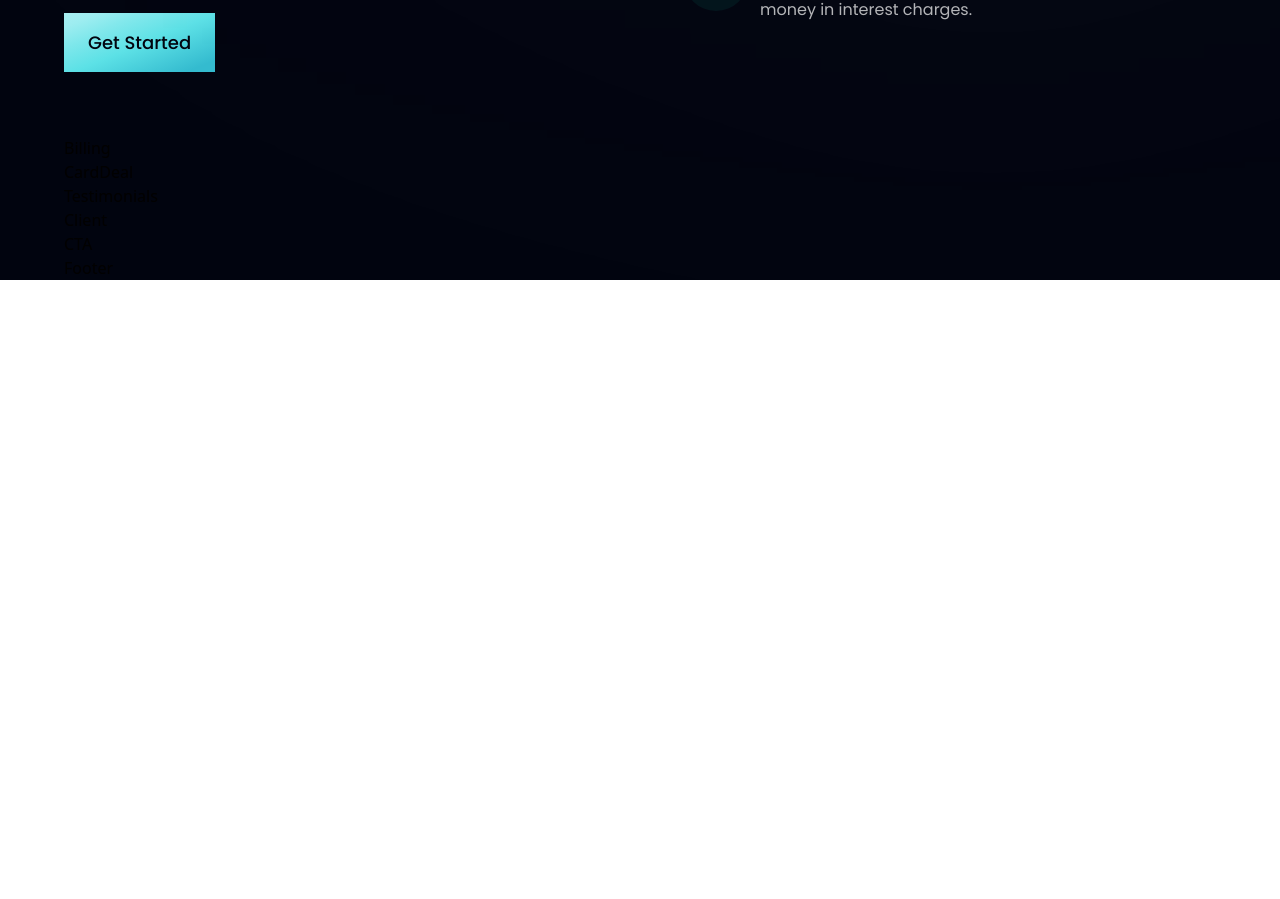
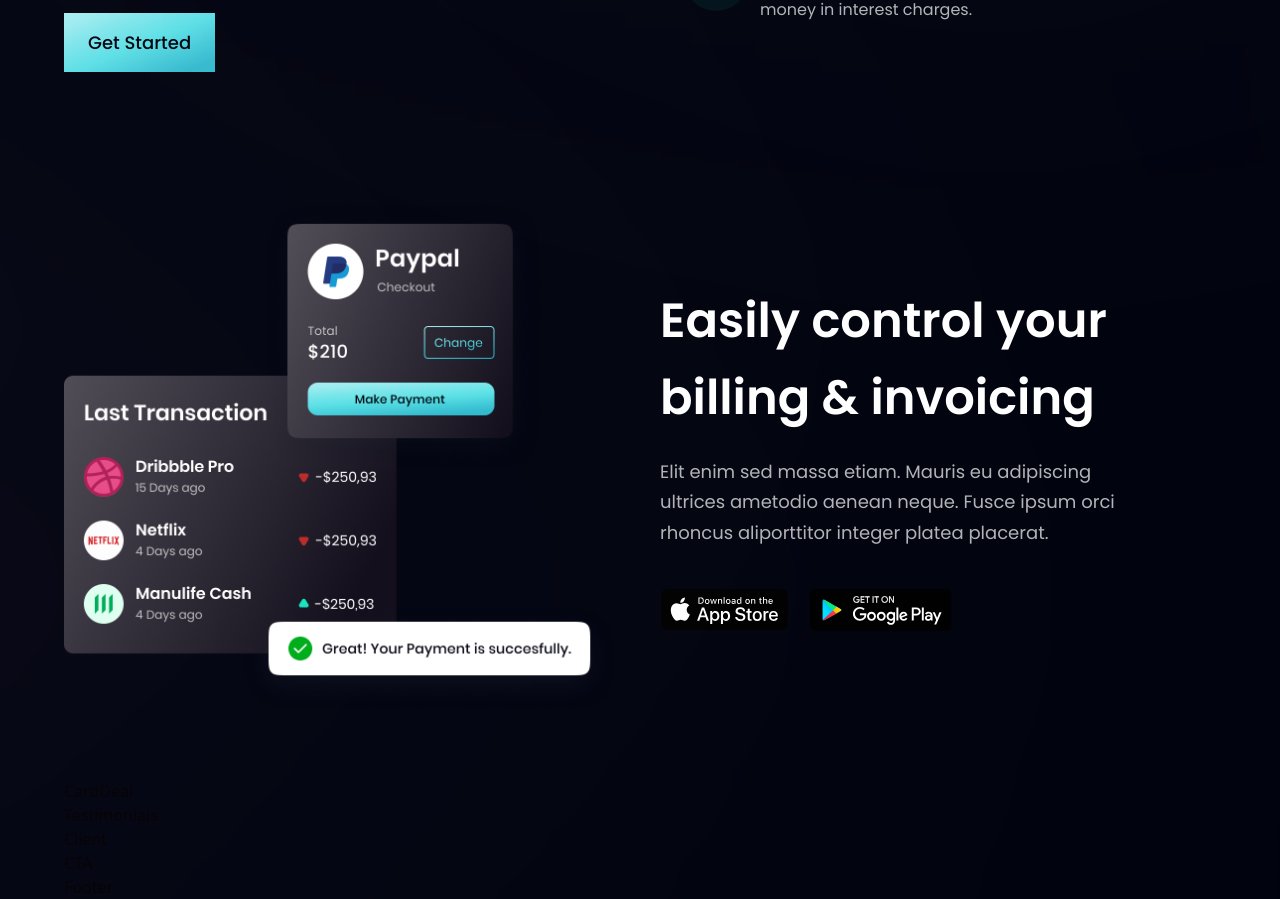
Before and after one commit to NazarIlkiv/modern_bank_app, a React (Vite) app: page / in a window 1280 px wide. Shown: the part 1410-2309 px from the top of the page. Before the commit the page ends 1690 px from the top, so only its background shows below. Built offline with nearby package versions, Linux system fonts and the light colour scheme.

Commit message:
Billing section completed

```diff
--- a/src/components/Billing.jsx
+++ b/src/components/Billing.jsx
@@ -1,7 +1,43 @@
-import React from "react";
+import { apple, bill, google } from "../assets";
+import styles, { layout } from "../style";
 
-const Billing = () => {
-  return <div>Billing</div>;
-};
+const Billing = () => (
+  <section id="product" className={layout.sectionReverse}>
+    <div className={layout.sectionImgReverse}>
+      <img
+        src={bill}
+        alt="billing"
+        className="w-[100%] h-[100%] relative z-[5]"
+      />
+
+      <div className="absolute z-[3] -left-1/2 top-0 w-[50%] h-[50%] rounded-full white__gradient" />
+      <div className="absolute z-[0] w-[50%] h-[50%] -left-1/2 bottom-0 rounded-full pink__gradient" />
+    </div>
+
+    <div className={layout.sectionInfo}>
+      <h2 className={styles.heading2}>
+        Easily control your <br className="sm:block hidden" /> billing &
+        invoicing
+      </h2>
+      <p className={`${styles.paragraph} max-w-[470px] mt-5`}>
+        Elit enim sed massa etiam. Mauris eu adipiscing ultrices ametodio aenean
+        neque. Fusce ipsum orci rhoncus aliporttitor integer platea placerat.
+      </p>
+
+      <div className="flex flex-row flex-wrap sm:mt-10 mt-6">
+        <img
+          src={apple}
+          alt="google_play"
+          className="w-[128.86px] h-[42.05px] object-contain mr-5 cursor-pointer"
+        />
+        <img
+          src={google}
+          alt="google_play"
+          className="w-[144.17px] h-[43.08px] object-contain cursor-pointer"
+        />
+      </div>
+    </div>
+  </section>
+);
 
 export default Billing;
```
